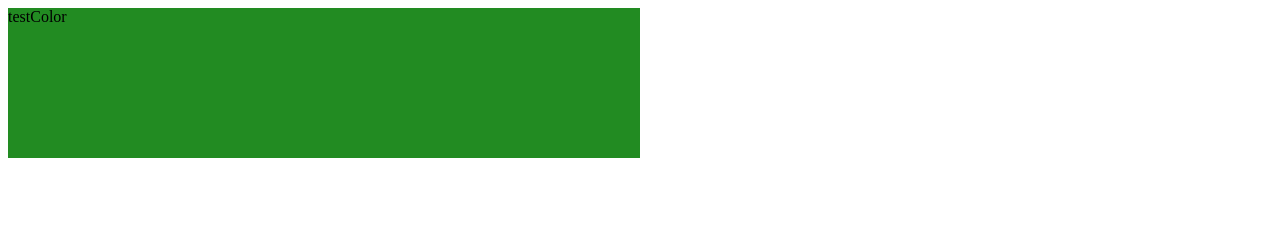
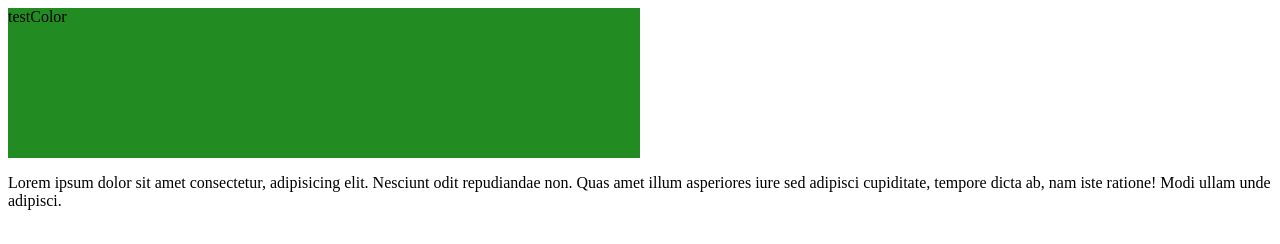
Before and after one commit to MTeelokee/introGitWeek1, a plain HTML site: page index.html in a window 1280 px wide. Drawn offline with Linux system fonts and the light colour scheme.

Commit message:
lorem added

```diff
--- a/index.html
+++ b/index.html
@@ -13,6 +13,9 @@
  <div class="myDiv" >
 testColor
  </div>
+ <p>
+    Lorem ipsum dolor sit amet consectetur, adipisicing elit. Nesciunt odit repudiandae non. Quas amet illum asperiores iure sed adipisci cupiditate, tempore dicta ab, nam iste ratione! Modi ullam unde adipisci.
+ </p>
 
 </body>
 </html>
```
Also changed, not shown: 1 other file.
